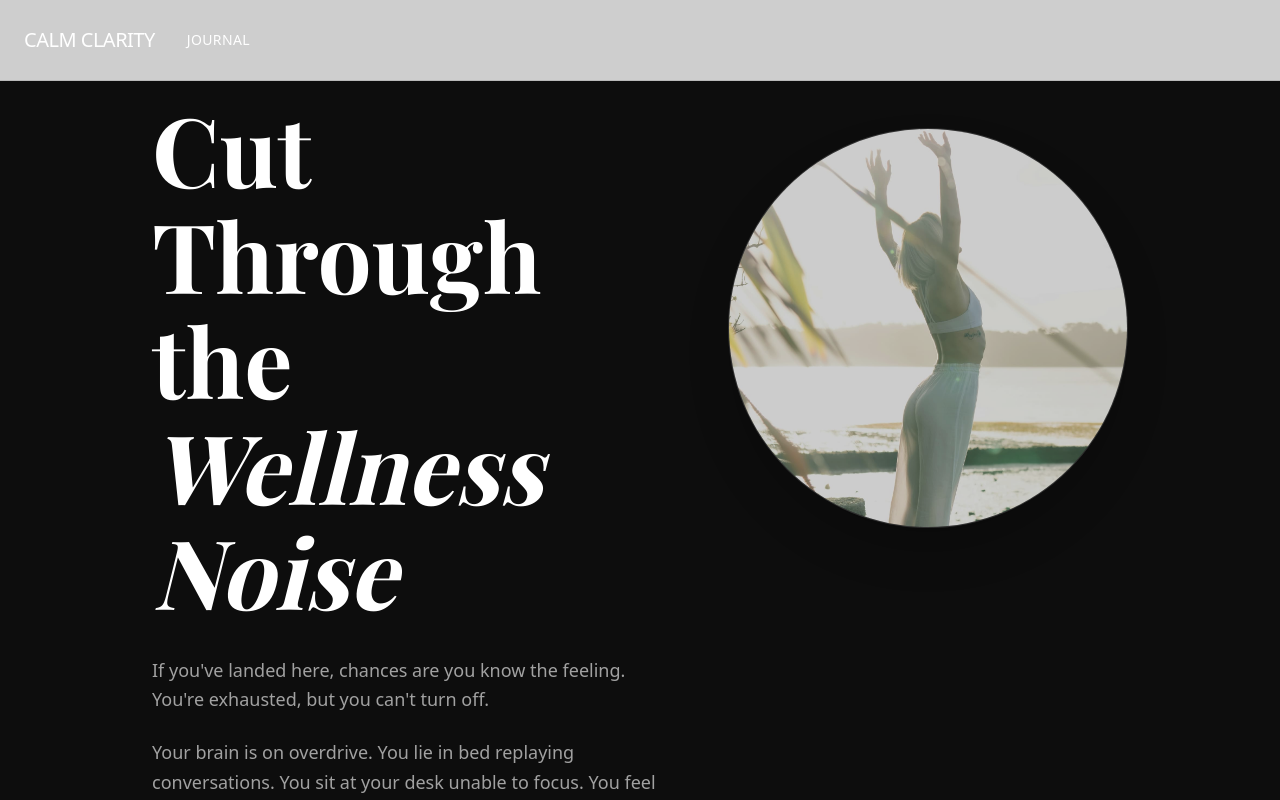
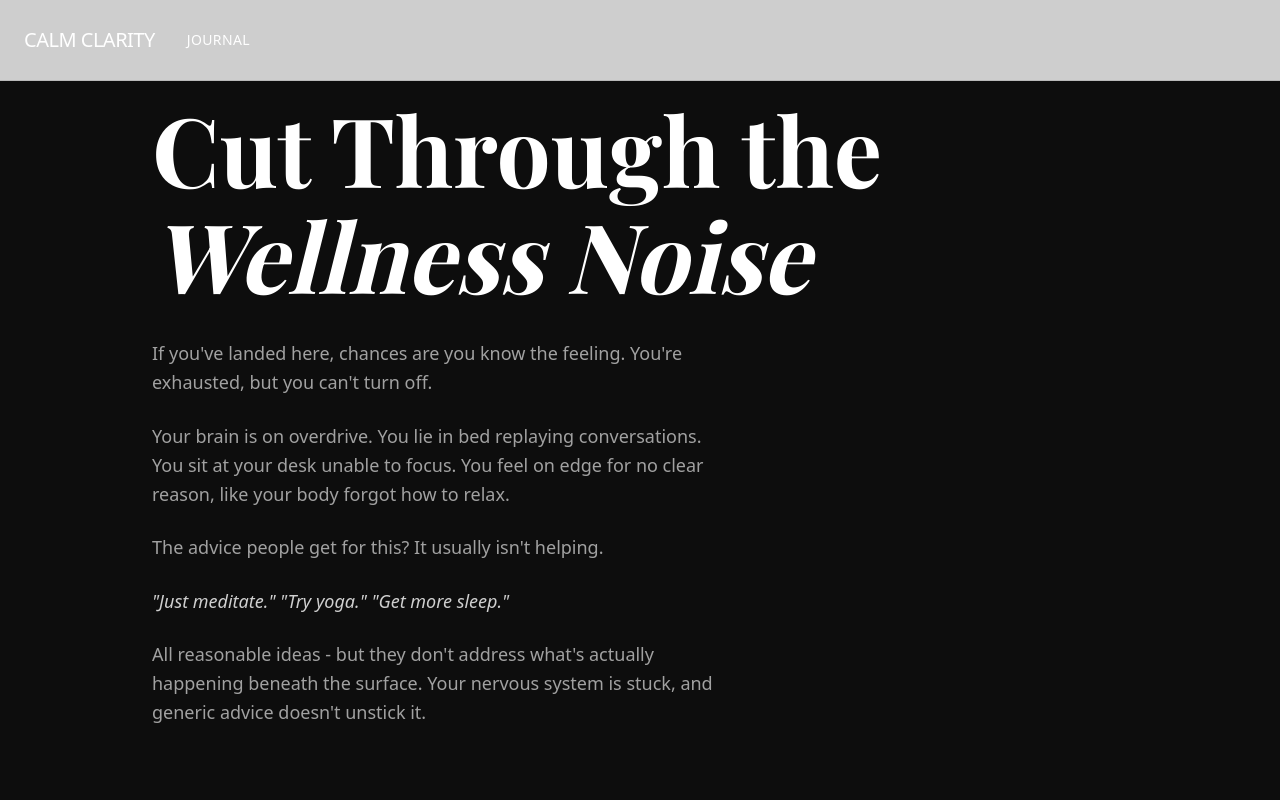
Before and after one commit to FormiloStudios/calmclarity_stitch, a Next.js app: page /story in a window 1280 px wide. Shown: the top 800 px of the page. Built offline with nearby package versions, Linux system fonts and the light colour scheme; a web font is replaced by a local one.

Commit message:
Remove top-right image from Story page header

```diff
--- a/src/components/Footer.tsx
+++ b/src/components/Footer.tsx
@@ -48,7 +48,7 @@ export function Footer() {
                     )}
                 </div>
                 <a
-                    href="https://in.pinterest.com/calmclarity_claire"
+                    href="https://in.pinterest.com/calmclarity_official"
                     target="_blank"
                     rel="noopener noreferrer"
                     className="flex items-center gap-4 text-muted hover:text-white transition-colors cursor-pointer group"
--- a/src/components/StoryHeader.tsx
+++ b/src/components/StoryHeader.tsx
@@ -32,17 +32,6 @@ export function StoryHeader() {
                         </p>
                     </div>
                 </div>
-                <div className="flex-shrink-0 sticky top-32">
-                    <div className="relative w-64 h-64 md:w-[400px] md:h-[400px] rounded-full overflow-hidden border border-white/10 shadow-2xl bg-white/5 backdrop-blur-sm">
-                        <Image
-                            src="/welllnesstools.jpg"
-                            alt="Wellness Aesthetic"
-                            fill
-                            priority
-                            className="object-cover opacity-80"
-                        />
-                    </div>
-                </div>
             </div>
         </section>
     );
```
